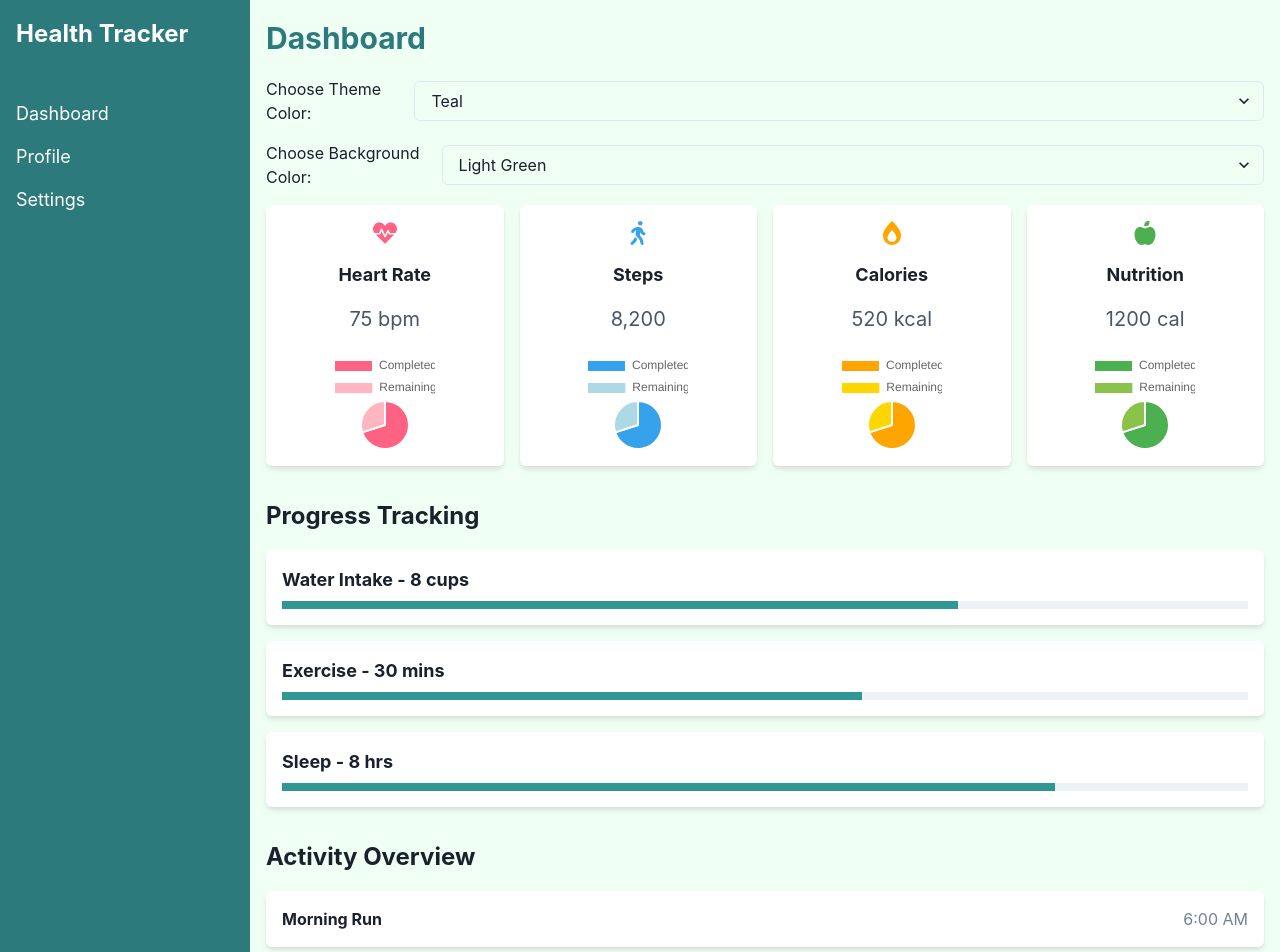
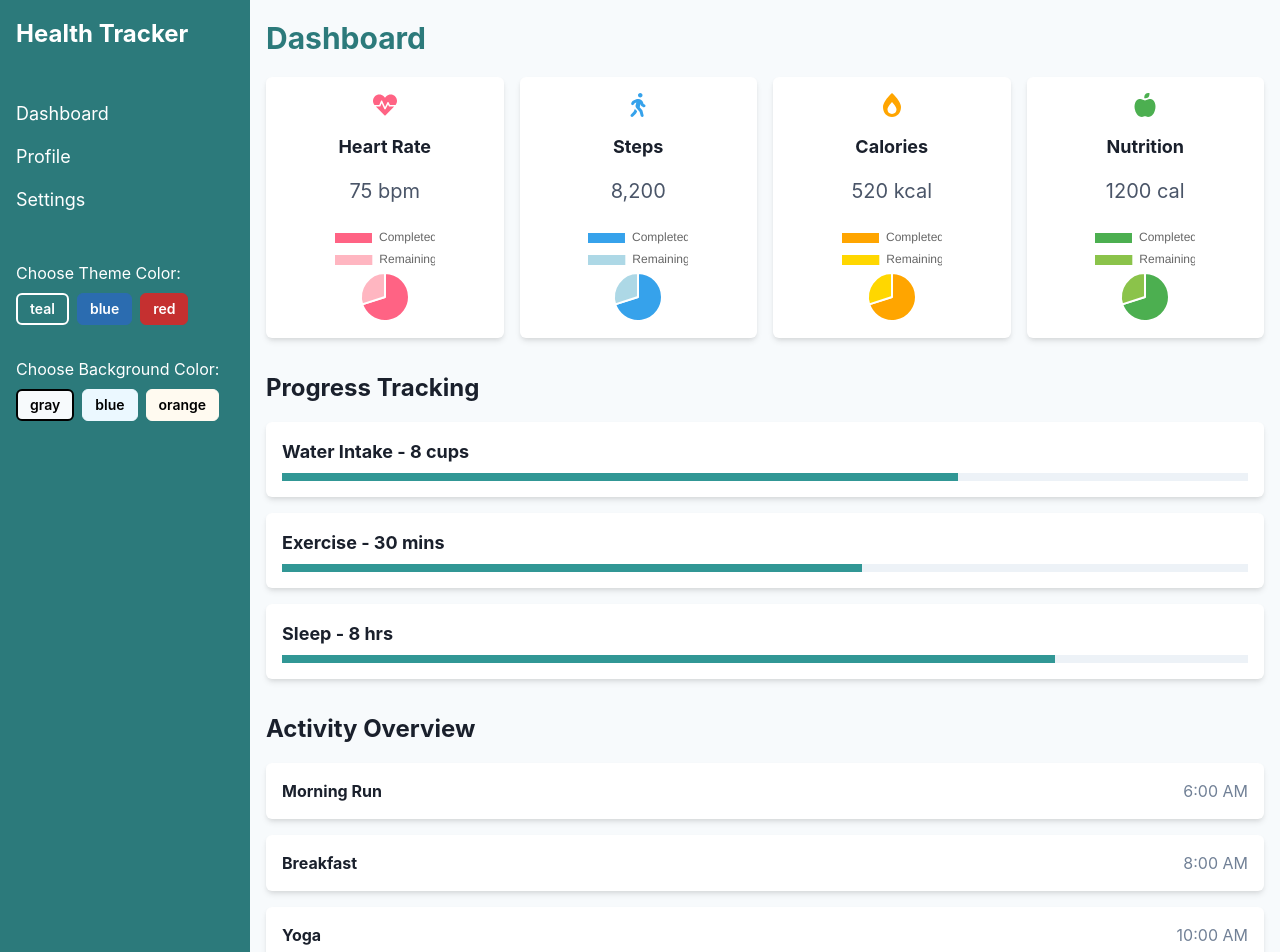
Before and after one commit to amooesther/Health-tracker-dashboard, a React (Vite) app: page / in a window 1280 px wide. Shown: the top 952 px of the page. Built offline with nearby package versions, Linux system fonts and the light colour scheme.

Commit message:
background color and theme change

```diff
--- a/src/App.jsx
+++ b/src/App.jsx
@@ -1,24 +1,204 @@
 import {
-  createBrowserRouter,
-  createRoutesFromElements,
-  Route,
-  RouterProvider
-} from 'react-router-dom'
+  Box,
+  Flex,
+  Text,
+  VStack,
+  HStack,
+  SimpleGrid,
+  IconButton,
+  Progress,
+  useBreakpointValue,
+  Button,
+} from "@chakra-ui/react";
+import { FaHeartbeat, FaWalking, FaAppleAlt, FaBurn } from "react-icons/fa";
+import { FiMenu } from "react-icons/fi";
+import { useState } from "react";
+import { Pie } from "react-chartjs-2";
+import { Chart as ChartJS, ArcElement, Tooltip, Legend } from "chart.js";
 
-// layouts and pages
-import Dashboard from './pages/Dashboard'
-// router and routes
-const router = createBrowserRouter(
-  createRoutesFromElements(
-    <Route path="/" element={<Dashboard />}>
-    </Route>
-  )
-)
+// Register ChartJS components
+ChartJS.register(ArcElement, Tooltip, Legend);
 
-function App() {
+const Dashboard = () => {
+  const isMobile = useBreakpointValue({ base: true, md: false });
+
+  // State for user preferences
+  const [themeColor, setThemeColor] = useState("teal.600");
+  const [bgColor, setBgColor] = useState("gray.50");
+
   return (
-    <RouterProvider router={router} />
-  )
-}
+    <Flex minH="100vh" flexDir={{ base: "column", md: "row" }} bg={bgColor}>
+      {/* Sidebar */}
+      <Box
+        w={{ base: "full", md: "250px" }}
+        bg={themeColor}
+        color="white"
+        p={4}
+        display={{ base: isMobile ? "none" : "block", md: "block" }}
+      >
+        <VStack spacing={4} align="stretch">
+          <Text fontSize="2xl" fontWeight="bold">Health Tracker</Text>
+          <Text fontSize="lg" mt={8}>Dashboard</Text>
+          <Text fontSize="lg">Profile</Text>
+          <Text fontSize="lg">Settings</Text>
 
-export default App
+          {/* Theme Selector */}
+          <VStack mt={8} spacing={2} align="start">
+            <Text>Choose Theme Color:</Text>
+            <HStack spacing={2}>
+              {["teal.600", "blue.600", "red.600"].map(color => ( // Removed orange and green
+                <Button
+                  key={color}
+                  size="sm"
+                  bg={color}
+                  color="white"
+                  onClick={() => setThemeColor(color)}
+                  _hover={{ opacity: 0.8 }}
+                  borderRadius="md"
+                  variant={themeColor === color ? "solid" : "outline"}
+                  borderWidth={themeColor === color ? "2px" : "1px"}
+                  borderColor={themeColor === color ? "white" : color}
+                >
+                  {color.split('.')[0]} {/* Display color name */}
+                </Button>
+              ))}
+            </HStack>
+          </VStack>
+
+          {/* Background Color Selector */}
+          <VStack mt={4} spacing={2} align="start">
+            <Text>Choose Background Color:</Text>
+            <HStack spacing={2}>
+              {["gray.50", "blue.50", "orange.50"].map(bg => ( // Removed white and green
+                <Button
+                  key={bg}
+                  size="sm"
+                  bg={bg}
+                  color="black"
+                  onClick={() => setBgColor(bg)}
+                  _hover={{ opacity: 0.8 }}
+                  borderRadius="md"
+                  variant={bgColor === bg ? "solid" : "outline"}
+                  borderWidth={bgColor === bg ? "2px" : "1px"}
+                  borderColor={bgColor === bg ? "black" : bg}
+                >
+                  {bg.split('.')[0]} {/* Display bg color name */}
+                </Button>
+              ))}
+            </HStack>
+          </VStack>
+        </VStack>
+      </Box>
+
+      {/* Main Content */}
+      <Box flex="1" p={4}>
+        {/* Mobile Menu */}
+        {isMobile && (
+          <IconButton
+            aria-label="Menu"
+            icon={<FiMenu />}
+            size="lg"
+            onClick={() => console.log("Open Menu")}
+            mb={4}
+          />
+        )}
+
+        <Text fontSize="3xl" fontWeight="bold" mb={4} color={themeColor}>
+          Dashboard
+        </Text>
+
+        {/* Health Stats with Pie Charts */}
+        <SimpleGrid columns={{ base: 1, md: 2, lg: 4 }} spacing={4} mb={8}>
+          <StatCard title="Heart Rate" value="75 bpm" icon={<FaHeartbeat />} colors={["#FF6384", "#FFB6C1", "#FFC0CB"]} />
+          <StatCard title="Steps" value="8,200" icon={<FaWalking />} colors={["#36A2EB", "#ADD8E6", "#87CEFA"]} />
+          <StatCard title="Calories" value="520 kcal" icon={<FaBurn />} colors={["#FFA500", "#FFD700", "#FFB347"]} />
+          <StatCard title="Nutrition" value="1200 cal" icon={<FaAppleAlt />} colors={["#4CAF50", "#8BC34A", "#A5D6A7"]} />
+        </SimpleGrid>
+
+        {/* Progress Tracking */}
+        <Box mt={8}>
+          <Text fontSize="2xl" fontWeight="bold" mb={4}>Progress Tracking</Text>
+          <VStack spacing={4} align="stretch">
+            <ProgressCard title="Water Intake" value={70} goal="8 cups" />
+            <ProgressCard title="Exercise" value={60} goal="30 mins" />
+            <ProgressCard title="Sleep" value={80} goal="8 hrs" />
+          </VStack>
+        </Box>
+
+        {/* Activity Overview */}
+        <Box mt={8}>
+          <Text fontSize="2xl" fontWeight="bold" mb={4}>Activity Overview</Text>
+          <VStack spacing={4} align="stretch">
+            <ActivityCard activity="Morning Run" time="6:00 AM" />
+            <ActivityCard activity="Breakfast" time="8:00 AM" />
+            <ActivityCard activity="Yoga" time="10:00 AM" />
+          </VStack>
+        </Box>
+
+        {/* Recommended Diet */}
+        <Box mt={8}>
+          <Text fontSize="2xl" fontWeight="bold" mb={4}>Recommended Diet</Text>
+          <VStack spacing={4} align="stretch">
+            <DietCard meal="Breakfast" items="Oatmeal, Bananas, Almonds" />
+            <DietCard meal="Lunch" items="Grilled Chicken, Quinoa, Vegetables" />
+            <DietCard meal="Dinner" items="Salmon, Sweet Potatoes, Spinach" />
+          </VStack>
+        </Box>
+      </Box>
+    </Flex>
+  );
+};
+
+const StatCard = ({ title, value, icon, colors }) => {
+  // Data for the pie chart
+  const data = {
+    labels: ["Completed", "Remaining"],
+    datasets: [
+      {
+        data: [70, 30], // Example data for completed and remaining
+        backgroundColor: colors,
+        hoverBackgroundColor: colors.map(color => color + "CC"), // Slightly darker on hover
+      },
+    ],
+  };
+
+  return (
+    <VStack p={4} borderRadius="md" bg="white" shadow="md" _hover={{ shadow: "lg" }} spacing={4} alignItems="center">
+      <Box color={colors[0]} fontSize="2xl">
+        {icon}
+      </Box>
+      <Text fontSize="lg" fontWeight="bold">
+        {title}
+      </Text>
+      <Text fontSize="xl" color="gray.600">
+        {value}
+      </Text>
+      <Box width="100px" height="100px">
+        <Pie data={data} options={{ maintainAspectRatio: false }} />
+      </Box>
+    </VStack>
+  );
+};
+
+const ProgressCard = ({ title, value, goal }) => (
+  <Box p={4} bg="white" borderRadius="md" shadow="md">
+    <Text fontSize="lg" fontWeight="bold">{title} - {goal}</Text>
+    <Progress colorScheme="teal" size="sm" value={value} mt={2} />
+  </Box>
+);
+
+const ActivityCard = ({ activity, time }) => (
+  <HStack p={4} bg="white" borderRadius="md" shadow="md" justify="space-between">
+    <Text fontWeight="bold">{activity}</Text>
+    <Text color="gray.500">{time}</Text>
+  </HStack>
+);
+
+const DietCard = ({ meal, items }) => (
+  <Box p={4} bg="white" borderRadius="md" shadow="md">
+    <Text fontSize="lg" fontWeight="bold">{meal}</Text>
+    <Text color="gray.500">{items}</Text>
+  </Box>
+);
+
+export default Dashboard;
```
